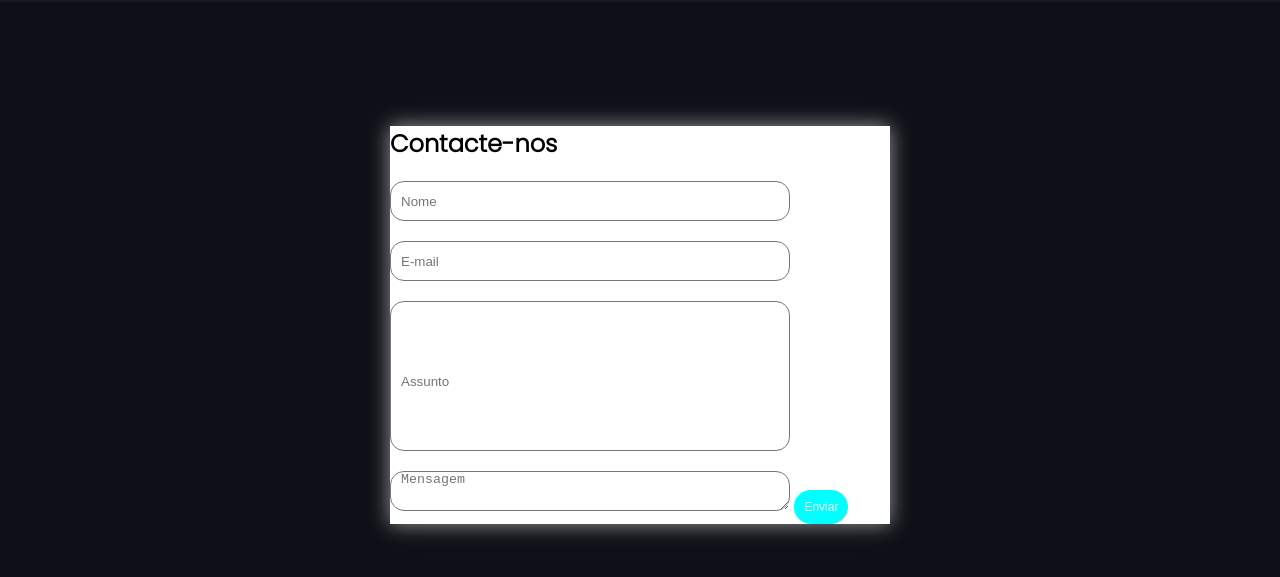
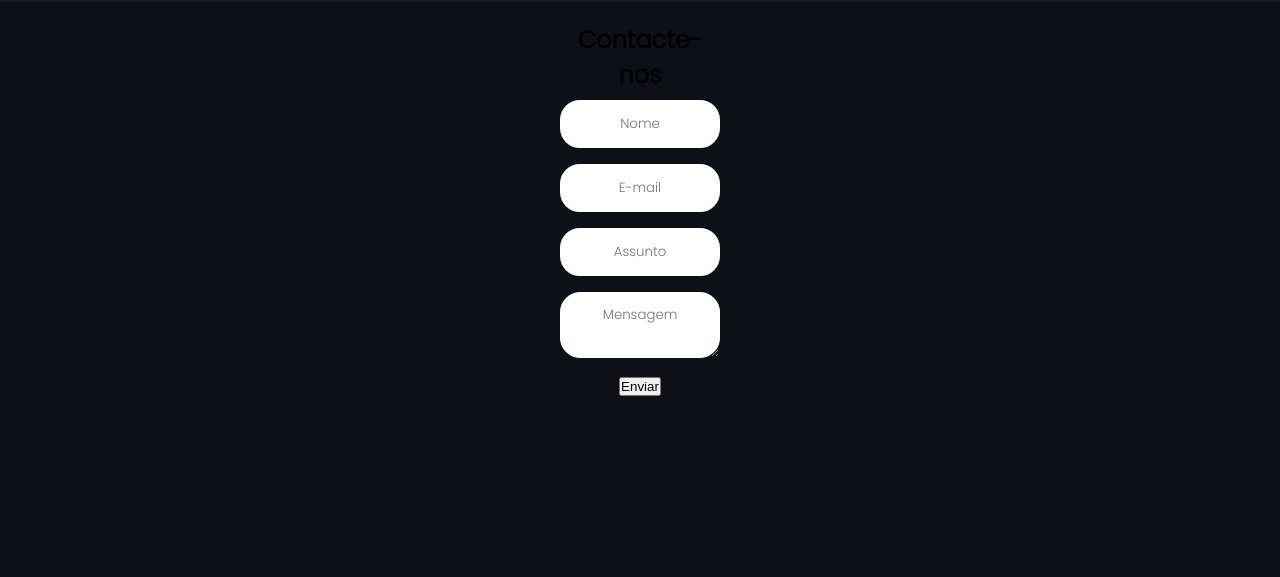
Before and after one commit to digisoccer/digisoccer, a plain HTML site: page src/contactos.html in a window 1280 px wide. Shown: the part 75-652 px from the top of the page. Drawn offline with nearby package versions, Linux system fonts and the light colour scheme.

Commit message:
contact box

```diff
--- a/src/contactos.html
+++ b/src/contactos.html
@@ -4,6 +4,7 @@
     <meta charset="UTF-8">
     <meta http-equiv="X-UA-Compatible" content="IE=edge">
     <meta name="viewport" content="width=device-width, initial-scale=1.0">
+    <link rel="icon" type="image/x-icon" href="/src/images/ico/favicon.ico">
     <link rel="stylesheet" type="text/css" href="css/style.css">
     <script type="module" src="https://unpkg.com/ionicons@5.5.2/dist/ionicons/ionicons.esm.js"></script>
     <title>Digisoccer - Contactos</title>
--- a/src/css/style.css
+++ b/src/css/style.css
@@ -87,42 +87,26 @@ h1{
 }
 
 .form{
-    width: 500px;
-    background-color: #fff;
-    box-shadow: 0 0 20px 0 #999;
-    top: 50%;
-    left: 50%;
-    transform: translate(-50%, -50%);
-    position: absolute;
+    width: 200px;
+    padding: 20px;
+    position:relative;
+    text-align: center;
+    margin: auto;
+    display: block;
 }
 
-form{
-    margin: 35px;
+input, textarea{
+    width: 100%;
+    padding: 12px 20px;
+    margin: 8px 0;
+    box-sizing: border-box;
+    border-radius: 20px;
+    border-style: solid;
+    border-color: #fff;
+    text-align: center;
+    font-family: "Poppins", sans-serif;
 }
 
-.field{
-    width: 400px;
-    height: 40px;
-    margin-top: 20px;
-    padding-left: 10px;
-    padding-right: 10px;
-    border: 1px solid #777;
-    border-radius: 14px;
-    outline: none;
+textarea{
+    width: 100%;
 }
-
-.textarea-field{
-    height: 150px;
-    padding-top: 10px;
-}
-
-.btn-form{
-    border-radius: 20px;
-    color: #fff;
-    margin-top: 18px;
-    padding: 10px;
-    background-color: aqua;
-    font-size: 12px;
-    border: none;
-    cursor: pointer;
-}
```
Also changed, not shown: src/index.html (+1 -0 lines), src/portfolio.html (+1 -0 lines), src/sobre.html (+1 -0 lines), 2 other files.
